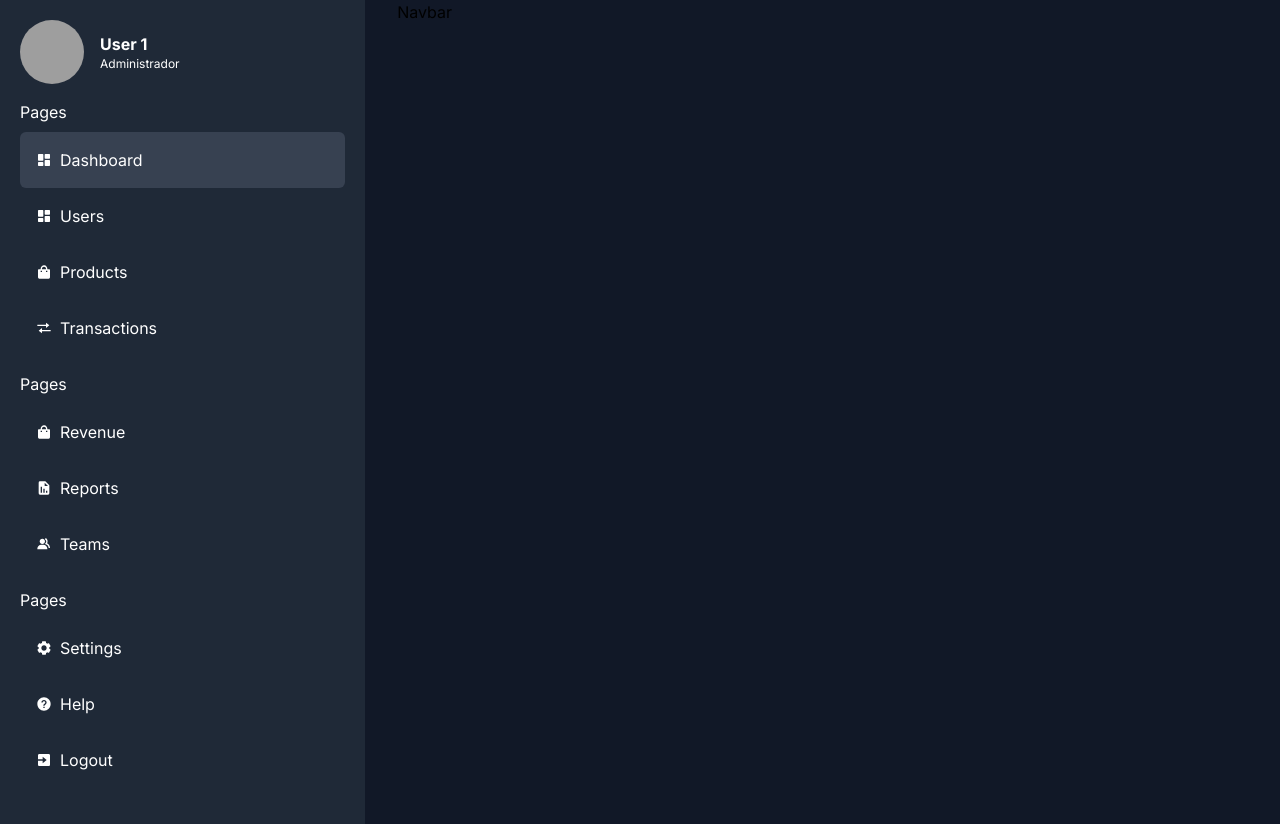
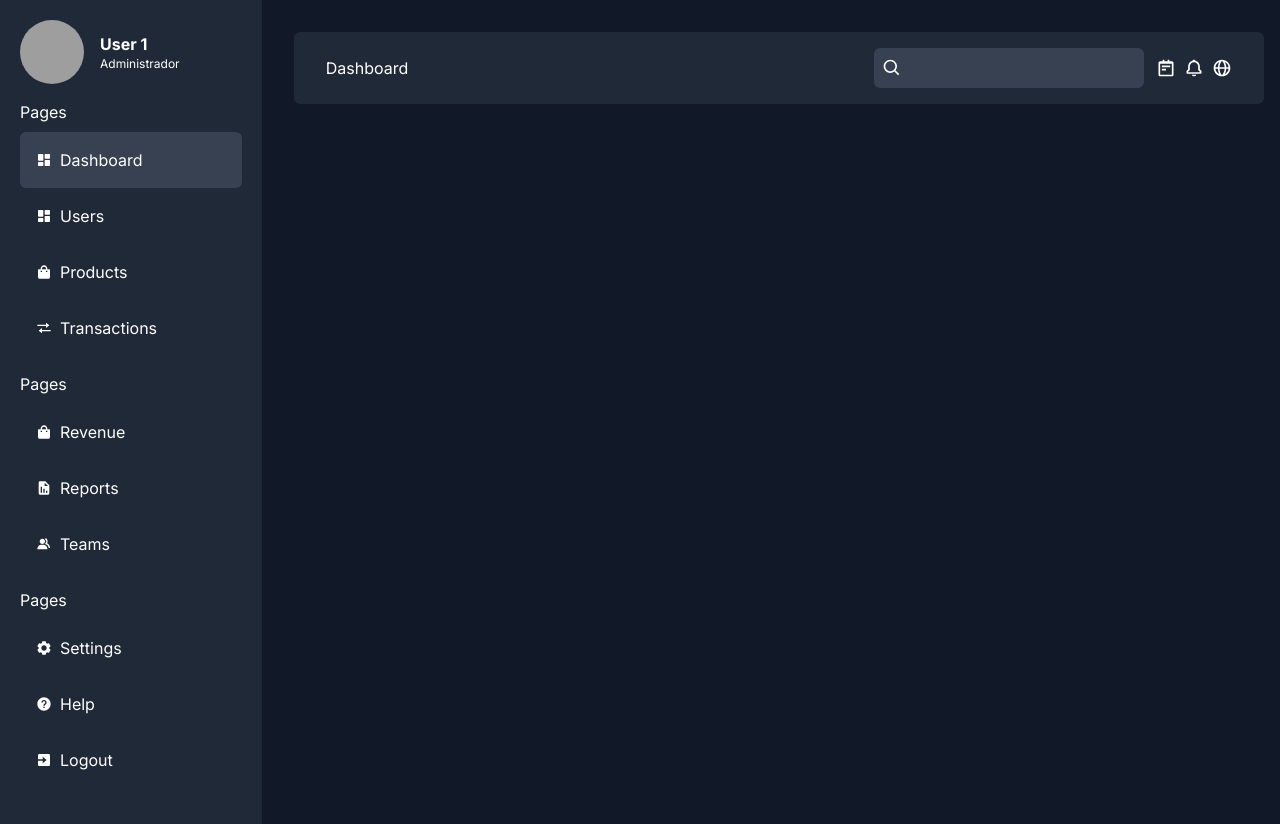
Before and after one commit to leandrNvs/dashboard, a Next.js app: page /dashboard in a window 1280 px wide. Built offline with nearby package versions, Linux system fonts and the light colour scheme; grey boxes are pictures that could not be loaded.

Commit message:
dashboard navbar done

```diff
--- /dev/null
+++ b/src/app/dashboard/layout.tsx
@@ -0,0 +1,11 @@
+import Sidebar from "@/components/dashboard/sidebar";
+import IChildren from "@/interfaces/children";
+
+export default function DashboardLayout({ children }: IChildren) {
+  return (
+    <section className="min-h-screen bg-gray-900 flex gap-8">
+      <Sidebar />
+      <div className="flex-grow-[15]">{children}</div>
+    </section>
+  );
+}
--- a/src/app/dashboard/page.tsx
+++ b/src/app/dashboard/page.tsx
@@ -1,13 +1,9 @@
 import Navbar from "@/components/dashboard/navbar";
-import Sidebar from "@/components/dashboard/sidebar";
 
 export default function Page() {
   return (
-    <section className="min-h-screen bg-gray-900 flex gap-8">
-      <Sidebar />
-      <div className="flex-grow-[10]">
-        <Navbar />
-      </div>
-    </section>
+    <>
+      <Navbar />
+    </>
   );
 }
--- a/src/components/dashboard/navbar/index.tsx
+++ b/src/components/dashboard/navbar/index.tsx
@@ -1,3 +1,33 @@
+import Link from "next/link";
+import { BiBell, BiGlobe, BiNotepad, BiSearch } from "react-icons/bi";
+
+const form = `
+  bg-gray-700 flex items-center gap-2 rounded-md ml-auto pl-2
+`;
+
+const input = `
+  bg-transparent h-[40px] outline-none
+`;
+
 export default function Navbar() {
-  return <h1>Navbar</h1>;
+  return (
+    <nav className="text-white flex items-center px-8 py-4 bg-gray-800 rounded-md mt-8 mr-4">
+      <span>Dashboard</span>
+      <form role="search" className={form}>
+        <BiSearch className="text-xl" />
+        <input type="search" name="search" className={input} />
+      </form>
+      <div className="flex gap-2 ml-3 text-xl">
+        <Link href="#">
+          <BiNotepad />
+        </Link>
+        <Link href="#">
+          <BiBell />
+        </Link>
+        <Link href="#">
+          <BiGlobe />
+        </Link>
+      </div>
+    </nav>
+  );
 }
```
